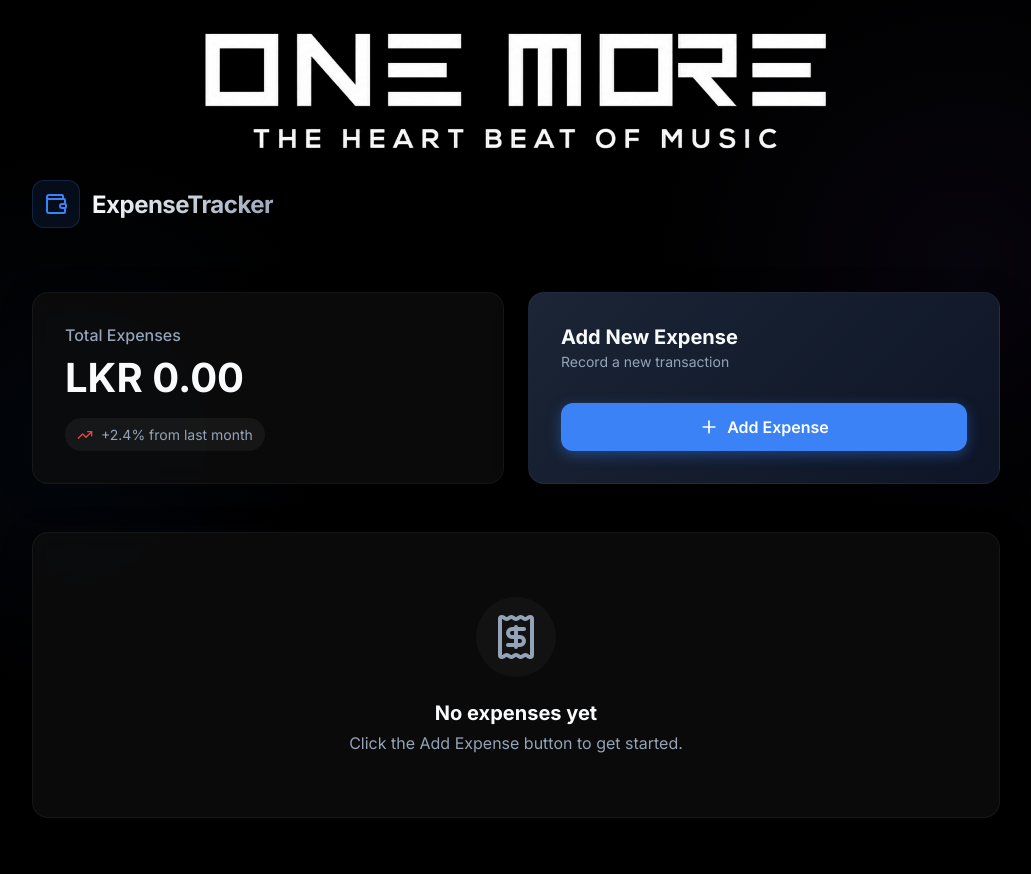
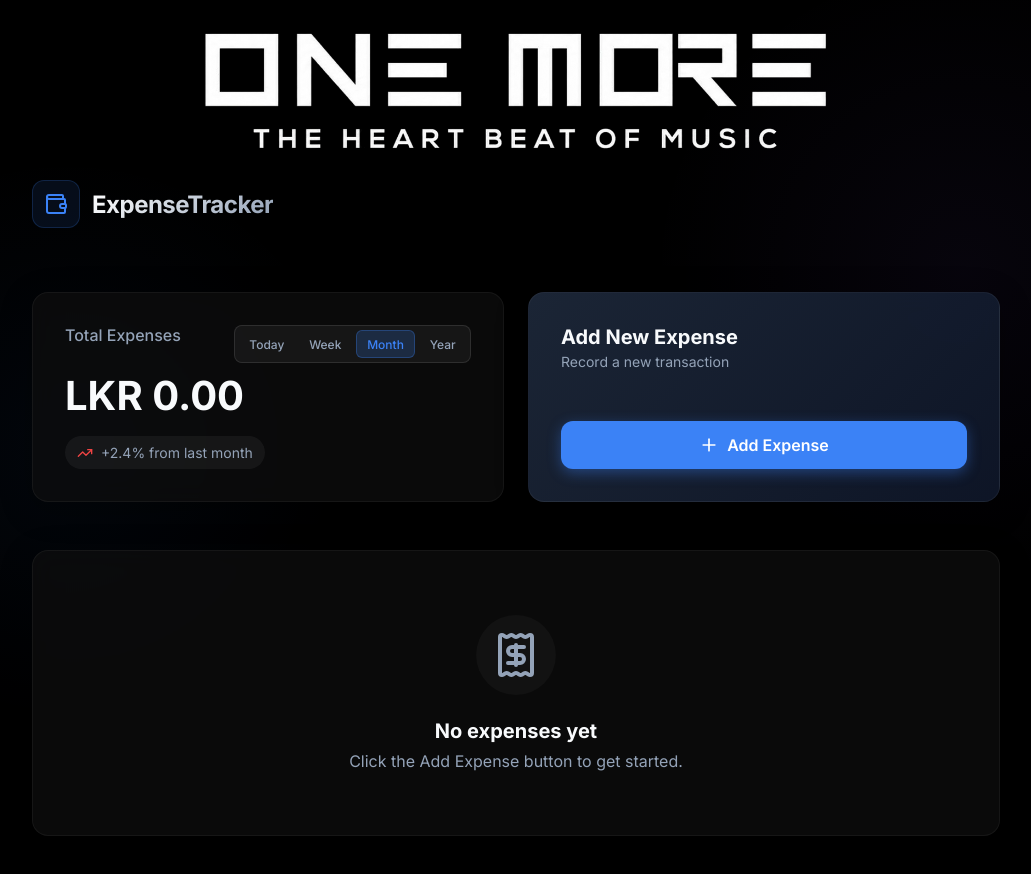
Before and after one commit to sakunakavinda/expenses_Manager, a React (Vite) app: page / in a window 1280 px wide. Shown: the top 874 px of the page, without its empty margins (124-1155 px from the left). Built offline with nearby package versions, Linux system fonts and the light colour scheme.

Commit message:
feat: add time-based filtering for expenses to the dashboard

```diff
--- a/src/App.jsx
+++ b/src/App.jsx
@@ -18,12 +18,36 @@ function App() {
   });
 
   const [isModalOpen, setIsModalOpen] = useState(false);
+  const [timeFilter, setTimeFilter] = useState('month');
 
   useEffect(() => {
     localStorage.setItem('expenses', JSON.stringify(expenses));
   }, [expenses]);
 
-  const totalExpenses = expenses.reduce((sum, exp) => sum + exp.amount, 0);
+  const getFilteredExpenses = () => {
+    const now = new Date();
+    return expenses.filter(exp => {
+      const expDate = new Date(exp.date);
+      if (timeFilter === 'today') {
+        return expDate.toDateString() === now.toDateString();
+      }
+      if (timeFilter === 'week') {
+        const startOfWeek = new Date(now);
+        startOfWeek.setDate(now.getDate() - now.getDay()); // Sunday
+        return expDate >= startOfWeek;
+      }
+      if (timeFilter === 'month') {
+        return expDate.getMonth() === now.getMonth() && expDate.getFullYear() === now.getFullYear();
+      }
+      if (timeFilter === 'year') {
+        return expDate.getFullYear() === now.getFullYear();
+      }
+      return true;
+    });
+  };
+
+  const filteredExpenses = getFilteredExpenses();
+  const totalFilteredExpenses = filteredExpenses.reduce((sum, exp) => sum + exp.amount, 0);
 
   const handleAddExpense = (newExpense) => {
     setExpenses(prev => [newExpense, ...prev]);
@@ -35,7 +59,9 @@ function App() {
 
       <main className="main-content">
         <Dashboard
-          totalExpenses={totalExpenses}
+          totalExpenses={totalFilteredExpenses}
+          timeFilter={timeFilter}
+          onTimeFilterChange={setTimeFilter}
           onAddExpense={() => setIsModalOpen(true)}
         />
 
--- a/src/components/Dashboard.jsx
+++ b/src/components/Dashboard.jsx
@@ -1,12 +1,32 @@
 import React from 'react';
 import { Plus, TrendingUp } from 'lucide-react';
 
-const Dashboard = ({ totalExpenses, onAddExpense }) => {
+const Dashboard = ({ totalExpenses, timeFilter, onTimeFilterChange, onAddExpense }) => {
   return (
     <section className="dashboard">
       <div className="dashboard-cards">
         <div className="card balance-card glass-panel">
-          <h3>Total Expenses</h3>
+          <div className="balance-header">
+            <h3>Total Expenses</h3>
+            <div className="filter-toggle">
+              <button
+                className={`toggle-btn ${timeFilter === 'today' ? 'active' : ''}`}
+                onClick={() => onTimeFilterChange('today')}
+              >Today</button>
+              <button
+                className={`toggle-btn ${timeFilter === 'week' ? 'active' : ''}`}
+                onClick={() => onTimeFilterChange('week')}
+              >Week</button>
+              <button
+                className={`toggle-btn ${timeFilter === 'month' ? 'active' : ''}`}
+                onClick={() => onTimeFilterChange('month')}
+              >Month</button>
+              <button
+                className={`toggle-btn ${timeFilter === 'year' ? 'active' : ''}`}
+                onClick={() => onTimeFilterChange('year')}
+              >Year</button>
+            </div>
+          </div>
           <h2 className="amount">LKR {totalExpenses.toFixed(2)}</h2>
           <div className="trend">
             <TrendingUp size={16} color="var(--danger-color)" />
--- a/src/index.css
+++ b/src/index.css
@@ -130,6 +130,44 @@ button {
 
 .card {
   padding: 2rem;
+}
+
+.balance-header {
+  display: flex;
+  justify-content: space-between;
+  align-items: flex-start;
+  margin-bottom: 0.5rem;
+  flex-wrap: wrap;
+  gap: 1rem;
+}
+
+.filter-toggle {
+  display: flex;
+  background: rgba(255, 255, 255, 0.05);
+  border: 1px solid var(--border-color);
+  border-radius: 8px;
+  padding: 0.25rem;
+  gap: 0.25rem;
+}
+
+.toggle-btn {
+  background: transparent;
+  color: var(--text-secondary);
+  font-size: 0.75rem;
+  padding: 0.35rem 0.65rem;
+  border-radius: 6px;
+  font-weight: 500;
+}
+
+.toggle-btn:hover {
+  color: var(--text-primary);
+  background: rgba(255, 255, 255, 0.1);
+}
+
+.toggle-btn.active {
+  background: rgba(59, 130, 246, 0.2);
+  color: var(--primary-color);
+  border: 1px solid rgba(59, 130, 246, 0.3);
 }
 
 .balance-card h3 {
```
